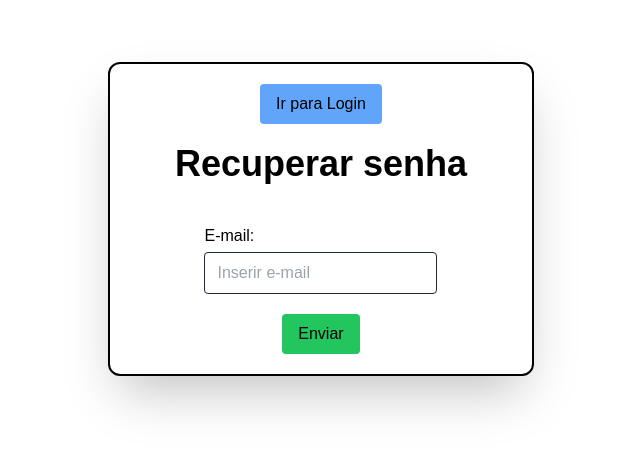
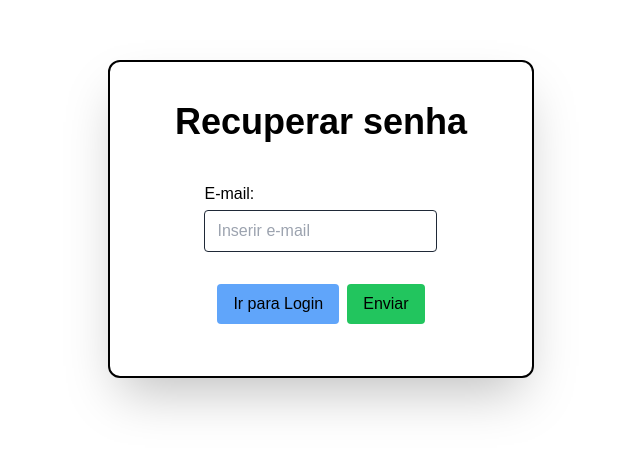
Before and after one commit to Italocr11/Projeto-Engenharia-de-Software-Front, a Next.js app in the folder frontproj/: page /recuperarsenha in a window 1280 px wide. Shown: the part 181-632 px from the top of the page, without its empty margins (319-959 px from the left). Built offline with nearby package versions, Linux system fonts and the light colour scheme.

Commit message:
Alterações visuais de design em recuperarSenha (alterações CSS)

```diff
--- a/frontproj/src/app/cadastro/page.jsx
+++ b/frontproj/src/app/cadastro/page.jsx
@@ -81,6 +81,7 @@ function Cadastro() {
               onClick={() => {
                 router.push("/login");
               }}
+              type="button"
               className=" bg-blue-400 py-2 px-4 rounded hover:text-gray-800"
             >
               Ir para login
--- a/frontproj/src/app/login/page.jsx
+++ b/frontproj/src/app/login/page.jsx
@@ -61,6 +61,7 @@ function Login() {
               onClick={() => {
                 router.push("/");
               }}
+              type="button"
               className=" bg-blue-400 py-2 px-4 rounded hover:text-gray-800"
             >
               Ir para Cadastro
--- a/frontproj/src/app/recuperarsenha/novasenha/page.jsx
+++ b/frontproj/src/app/recuperarsenha/novasenha/page.jsx
@@ -56,14 +56,6 @@ function Login() {
   return (
     <FundoFormularios>
       <div className="flex flex-col items-center justify-center text-black mt-10">
-        <button
-          onClick={() => {
-            router.push("/login");
-          }}
-          className=" bg-blue-400 py-2 px-4 rounded hover:text-gray-800"
-        >
-          Ir para Login
-        </button>
         <Titulo>Nova senha</Titulo>
         <form onSubmit={confirmar}>
           <Senha setSenha={setSenha} senha={senha}></Senha>
@@ -80,6 +72,15 @@ function Login() {
           </div>
           <div className=" text-black space-x-10 flex justify-center items-center mb-10 mt-10 ">
             <button
+              type="button"
+              onClick={() => {
+                router.push("/login");
+              }}
+              className=" bg-blue-400 py-2 px-4 rounded hover:text-gray-800"
+            >
+              Ir para Login
+            </button>
+            <button
               type="submit"
               className="bg-green-500 py-2 px-4 rounded hover:text-gray-700"
             >
--- a/frontproj/src/app/recuperarsenha/page.jsx
+++ b/frontproj/src/app/recuperarsenha/page.jsx
@@ -29,13 +29,13 @@ export default function RecuperarSenha() {
         "http://localhost:3000/usuarios/recuperarsenha",
         email
       );
+      setCampoCodigo(true);
     } catch (error) {
       setMsg(
         error.resposta?.data?.message ||
           "Erro ao comprovar email. tente novamente."
       );
     }
-    setCampoCodigo(true);
   };
 
   const confirmar = async (e) => {
@@ -61,25 +61,30 @@ export default function RecuperarSenha() {
 
   return (
     <FundoFormularios>
-      <div className="flex flex-col items-center text-black justify-center">
-        <button
-          onClick={() => {
-            router.push("/login");
-          }}
-          className=" bg-blue-400 py-2 px-4 rounded hover:text-gray-800 mt-5"
-        >
-          Ir para Login
-        </button>
+      <div className="flex flex-col items-center text-black justify-center mt-5 mb-5">
         <Titulo>Recuperar senha</Titulo>
         {campoCodigo === false && (
           <div className="flex flex-col items-center">
             <form onSubmit={enviar}>
               <div className="flex flex-col items-center">
                 <Email email={email} setEmail={setEmail}></Email>
-
-                <button className="px-4 py-2 bg-green-500 my-5 rounded hover:text-gray-800">
-                  Enviar
-                </button>
+                <div className="flex-row space-x-2 mt-3 mb-3">
+                  <button
+                    onClick={() => {
+                      router.push("/login");
+                    }}
+                    type="button"
+                    className=" bg-blue-400 py-2 px-4 rounded hover:text-gray-800 mt-5"
+                  >
+                    Ir para Login
+                  </button>
+                  <button
+                    type="submit"
+                    className="px-4 py-2 bg-green-500 my-5 rounded hover:text-gray-800"
+                  >
+                    Enviar
+                  </button>
+                </div>
               </div>
             </form>
             {msg && <div className="text-red-800 mb-5">{msg}</div>}
@@ -101,14 +106,15 @@ export default function RecuperarSenha() {
                 ></input>
                 <div className="flex flex-row space-x-14">
                   <button
-                    className="px-4 py-2 bg-red-500 my-5 rounded hover:text-gray-800"
-                    onClick={() => {
-                      setCampoCodigo(false);
-                    }}
+                    type="button"
+                    className="px-4 py-2 bg-red-400 my-5 rounded hover:text-gray-800"
                   >
                     Reenviar código
                   </button>
-                  <button className="px-4 py-2 bg-green-500 my-5 rounded hover:text-gray-800">
+                  <button
+                    type="submit"
+                    className="px-4 py-2 bg-green-500 my-5 rounded hover:text-gray-800"
+                  >
                     Enviar
                   </button>
                 </div>
--- a/frontproj/src/components/Email.jsx
+++ b/frontproj/src/components/Email.jsx
@@ -11,6 +11,16 @@ const Email = ({ str, email, setEmail }) => {
         className="border border-gray-800 rounded px-3 py-2 w-full mt-1"
         value={email}
         onChange={(e) => setEmail(e.target.value)}
+        onKeyDown={(e) => {
+          if (e.key === "Enter") {
+            e.preventDefault();
+            document
+              .querySelector("form")
+              .dispatchEvent(
+                new Event("submit", { cancelable: true, bubbles: true })
+              );
+          }
+        }}
       ></input>
     </div>
   );
```
